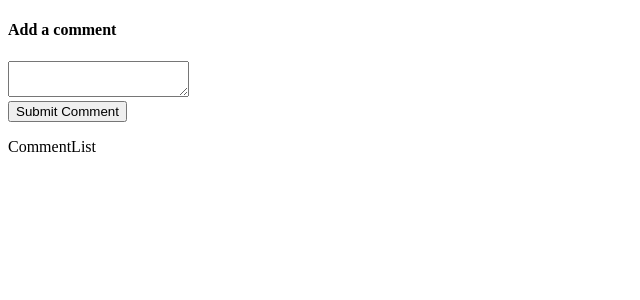
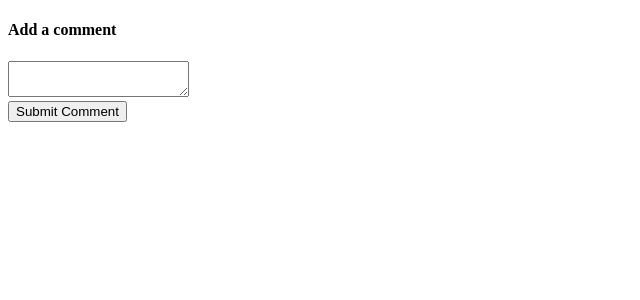
Before and after one commit to MrTuts/React-Testing-2019, a React (Create React App) app: page / in a window 1280 px wide. Shown: the top 300 px of the page, without its empty margins (0-640 px from the left). Built offline with nearby package versions, Linux system fonts and the light colour scheme.

Commit message:
Test CommentList

```diff
--- a/src/Root.js
+++ b/src/Root.js
@@ -4,8 +4,8 @@ import { createStore } from 'redux';
 
 import reducers from 'reducers';
 
-const store = createStore(reducers);
-
-export default props => {
-  return <Provider store={store}>{props.children}</Provider>;
+export default ({ children, initialState = {} }) => {
+  return (
+    <Provider store={createStore(reducers, initialState)}>{children}</Provider>
+  );
 };
--- a/src/components/CommentList.js
+++ b/src/components/CommentList.js
@@ -2,10 +2,20 @@ import React, { Component } from 'react';
 import { connect } from 'react-redux';
 
 class CommentList extends Component {
+  renderComments() {
+    return this.props.comments.map(comment => {
+      return (
+        <li key={comment}>
+          <p>{comment}</p>
+        </li>
+      );
+    });
+  }
+
   render() {
     return (
       <div>
-        <p>CommentList</p>
+        <ul>{this.renderComments()}</ul>
       </div>
     );
   }
```
Also changed, not shown: 1 other file (tests, documents, lock files or other folders).
